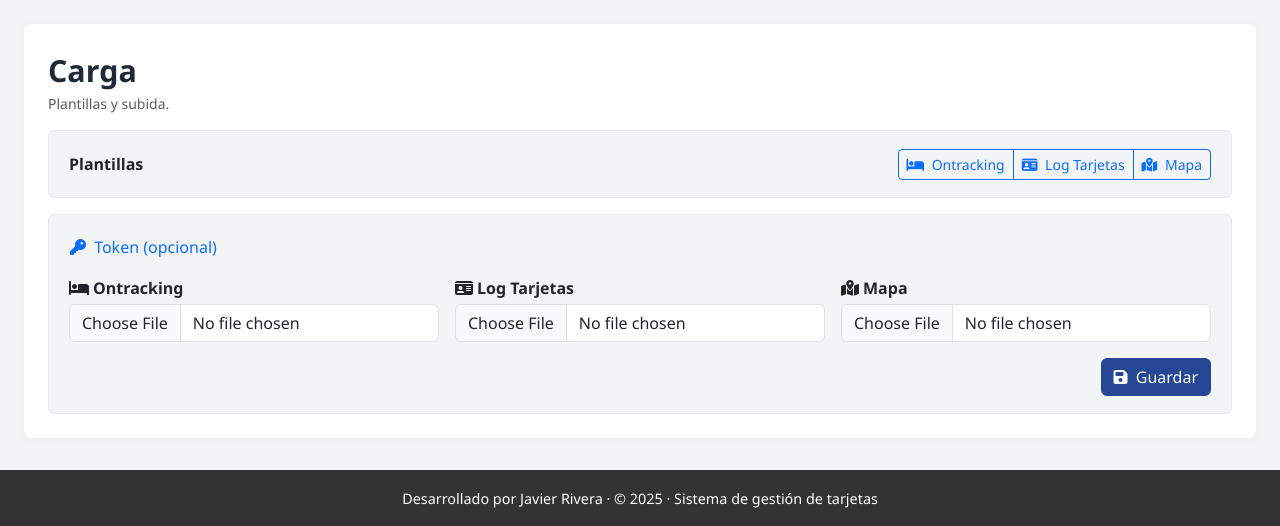
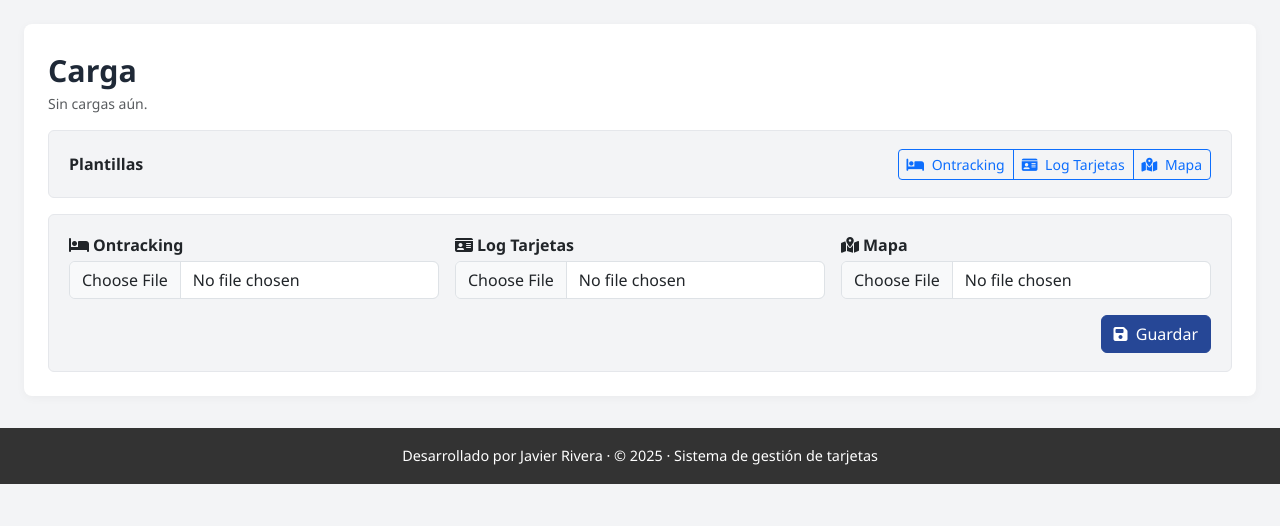
Before and after one commit to Javier-9690/comparativa_censo, a Flask app: page /importar in a window 1280 px wide. Shown: the part 121-647 px from the top of the page. Run offline with Flask 3, Linux system fonts and the light colour scheme; data that the repository does not hold is empty; parts of the project's set-up code (start-up, migrations or seed data) failed here and were passed over.

Commit message:
Update importar.html

```diff
--- a/templates/importar.html
+++ b/templates/importar.html
@@ -7,17 +7,10 @@
   <div class="d-flex align-items-center justify-content-between flex-wrap gap-2 mb-3">
     <div>
       <div class="page-title mb-0">Carga</div>
-      <div class="text-muted small">Plantillas y subida.</div>
+      <div class="text-muted small">
+        {% if last_dt %}Última carga: {{ last_dt }}{% else %}Sin cargas aún.{% endif %}
+      </div>
     </div>
-
-    {% if last_token %}
-    <div class="d-flex align-items-center gap-2">
-      <span class="badge text-bg-light border">Token: {{ last_token }}</span>
-      <a class="btn btn-outline-secondary btn-sm" href="{{ url_for('preview', token=last_token) }}">
-        <i class="fa-solid fa-eye me-1"></i> Ver
-      </a>
-    </div>
-    {% endif %}
   </div>
 
   <div class="filter-card mb-3">
@@ -39,18 +32,6 @@
 
   <div class="filter-card">
     <form method="post" enctype="multipart/form-data" class="row g-3">
-
-      <div class="col-12">
-        <button class="btn btn-link p-0 text-decoration-none" type="button"
-                data-bs-toggle="collapse" data-bs-target="#tokenBox" aria-expanded="false">
-          <i class="fa-solid fa-key me-1"></i> Token (opcional)
-        </button>
-        <div class="collapse mt-2" id="tokenBox">
-          <input class="form-control" type="text" name="batch_token"
-                 placeholder="Pegar token para completar/reemplazar lote">
-        </div>
-      </div>
-
       <div class="col-12 col-lg-4">
         <label class="form-label fw-semibold mb-1"><i class="fa-solid fa-bed me-1"></i>Ontracking</label>
         <input class="form-control" type="file" name="excel_ocupacion" accept=".xlsx,.xlsm,.xls">
@@ -71,7 +52,6 @@
           <i class="fa-solid fa-floppy-disk me-1"></i> Guardar
         </button>
       </div>
-
     </form>
   </div>
 
```
